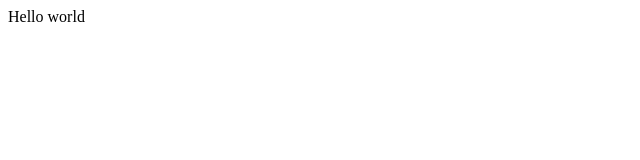
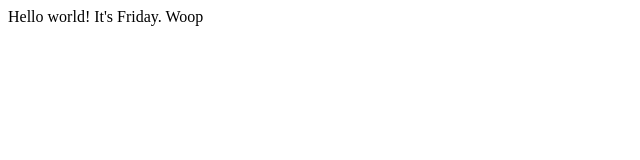
Before and after one commit to ndiaz4/thidtime, a plain HTML site: page index.html in a window 1280 px wide. Shown: the whole page, without its empty margins (0-640 px from the left). Drawn offline with Linux system fonts and the light colour scheme.

Commit message:
Trying another time

```diff
--- a/index.html
+++ b/index.html
@@ -9,7 +9,7 @@
 </head>
 
 <body>
-  Hello world
+  Hello world! It's Friday. Woop
   <script src="script.js"></script>
 
   <!--
```
